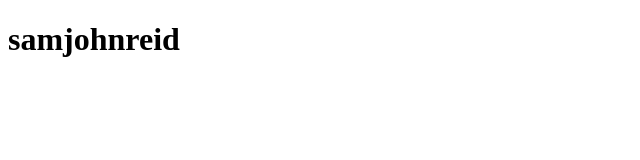
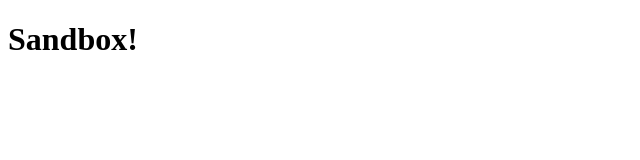
Before and after one commit to samjohnreid/boilerplate, a website: page index.html in a window 1280 px wide. Shown: the whole page, without its empty margins (0-640 px from the left). Drawn offline with Linux system fonts and the light colour scheme.

Commit message:
resettitng sandbox

```diff
--- a/index.html
+++ b/index.html
@@ -2,14 +2,14 @@
 <html lang="en">
 <head>
   <meta charset="utf-8">
-  <title>Sam John Reid</title>
+  <title>Sandbox</title>
   <link rel="stylesheet" href="css/styles.css">
   <meta name="viewport" content="width=device-width, initial-scale=1">
 </head>
 
 <body>
 
-  <h1>samjohnreid</h1>
+  <h1>Sandbox!</h1>
 
   <script src="js/scripts.js"></script>
 </body>
```
